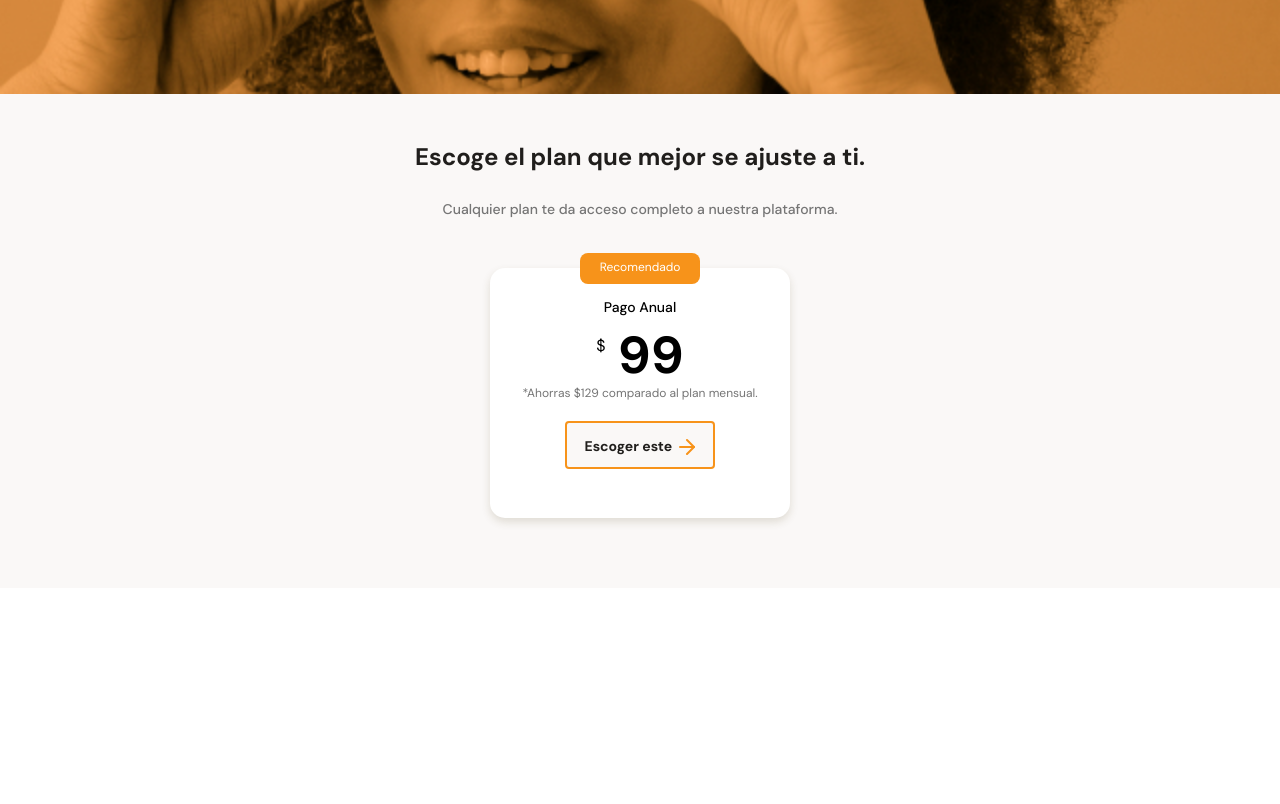
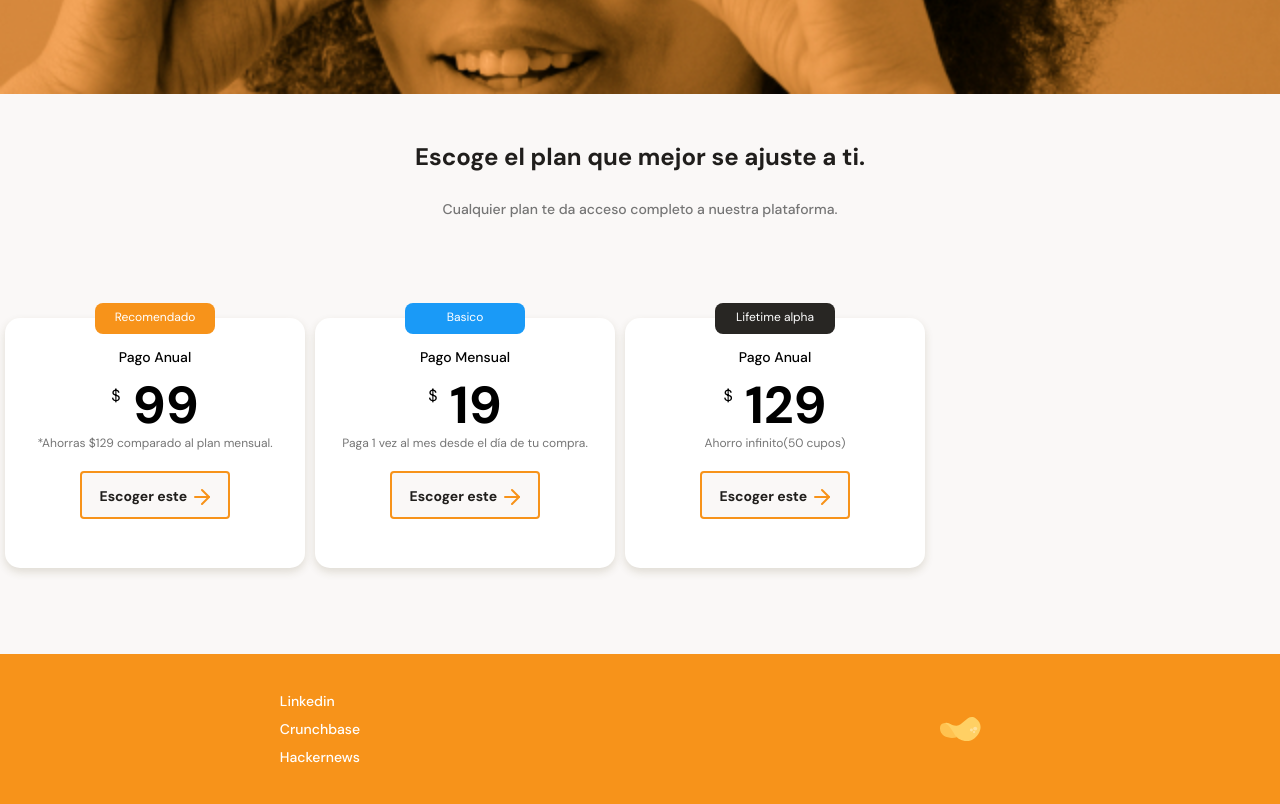
Before and after one commit to vlopez-dev/Batatabit, a plain HTML site: page index.html in a window 1280 px wide. Shown: the part 2706-3510 px from the top of the page. Before the commit the page ends 3294 px from the top, so only its background shows below. Drawn offline with Linux system fonts and the light colour scheme.

Commit message:
styles footer

```diff
--- a/css/style.css
+++ b/css/style.css
@@ -162,6 +162,8 @@ main{
     line-height: 1.6rem ;
     color: #757575;
 }
+
+
 
 .main-currency-table,.main-commissions-table{
     width: 70%;
@@ -442,13 +444,27 @@ main{
     color: #757575;
 }
 
+
+.plans-container--slider{
+    display: flex;
+    /* gap: 50px; */
+    height: 316px;
+    overflow-x: scroll;
+
+    overscroll-behavior-x: x contain;
+    scroll-snap-type: x proximity;
+}
+
+
+
 .plans-container--card{
     position: relative;
+    scroll-snap-align: center;
     width: 70%;
-    min-width: 230px;
+    min-width: 190px;
     max-width: 300px;
     height: 250px;
-    margin: 50px auto 0;
+    margin: 50px 5px 0;
     padding: 0 15px;
     background-color: var(--just-white);
     border-radius: 15px;
@@ -521,3 +537,62 @@ main{
     background-image: url("../assets/icons/arrow-right.svg");
     vertical-align: text-bottom;
 }
+
+
+
+.basic{
+    position: absolute;
+    width: 120px;
+    height: 31px;
+    left: calc(50% - 60px);
+    top: -15px;
+    font-size: 1.2rem;
+    padding: 6px;
+    background-color: var(--secondary-blue);
+    border-radius: 8px;
+    color: var(--just-white);
+}
+
+
+.lifetime{
+    position: absolute;
+    width: 120px;
+    height: 31px;
+    left: calc(50% - 60px);
+    top: -15px;
+    font-size: 1.2rem;
+    padding: 6px;
+    background-color: var(--warm-blackone);
+    border-radius: 8px;
+    color: var(--just-white);
+}
+
+footer{
+    display: flex;
+    width: 100%;
+    height: 150px;
+    background-color: var(--bitcoin-orange);
+}
+
+footer section{
+    display: flex;
+    width: 50%;
+    justify-content: center;
+    align-items: center;
+}
+
+footer .left ul{
+    font-size: 1.4rem;
+    font-weight: 500;
+    line-height: 1.8rem;
+    list-style: none;
+}
+
+.left li{
+    margin: 10px 0;
+}
+
+.left a{
+    text-decoration: none;
+    color: var(--just-white);
+}
--- a/index.html
+++ b/index.html
@@ -58,10 +58,12 @@
                         <p> <b>Actualizado:</b> 19 Julio 23:45 </p>
                     </div>
                 </div>
-            </section>
 
 
-            <section class="main-tables-container">
+
+
+
+
                 <div class="main-commissions-table">
                     <p class="commissions-table--titleCommissions">Comisiones</p>
                     <div class="commissions-table--container">
@@ -88,7 +90,12 @@
                         <p> <b>Actualizado:</b>  19 Julio 23:45</b> </p>
                     </div>
                 </div>
+
+
+
             </section>
+
+
 
 
         </section>
@@ -144,6 +151,24 @@
                         <button class="plan-card--ca">Escoger este <span></span></button>
                     </div>
                 </article>
+                <article class="plans-container--card">
+                    <p class="basic">Basico</p>
+                    <div class="plan-info-container">
+                        <h3 class="plan-card--title">Pago Mensual</h3>
+                        <p class="plan-card--price"><span>$</span> 19</p>
+                        <p class="plan-card--saving">Paga 1 vez al mes desde el día de tu compra.</p>
+                        <button class="plan-card--ca">Escoger este <span></span></button>
+                    </div>
+                </article>
+                <article class="plans-container--card">
+                    <p class="lifetime">Lifetime alpha</p>
+                    <div class="plan-info-container">
+                        <h3 class="plan-card--title">Pago Anual</h3>
+                        <p class="plan-card--price"><span>$</span> 129</p>
+                        <p class="plan-card--saving">Ahorro infinito(50 cupos)</p>
+                        <button class="plan-card--ca">Escoger este <span></span></button>
+                    </div>
+                </article>
             </section>
 
         </section>
@@ -151,7 +176,17 @@
     </main>
 
     <footer>
+        <section class="left">
+            <ul>
+                <li><a href="#">Linkedin</a></li>
+                <li><a href="#">Crunchbase</a></li>
+                <li><a href="#">Hackernews</a></li>
 
+            </ul>
+        </section>
+        <section class="right">
+            <img src="./assets/icons/logofooter.svg" alt="Logo Batatabit 2021">
+        </section>
     </footer>
 
 </body>
```
Also changed, not shown: assets/icons/logofooter.svg (added).
